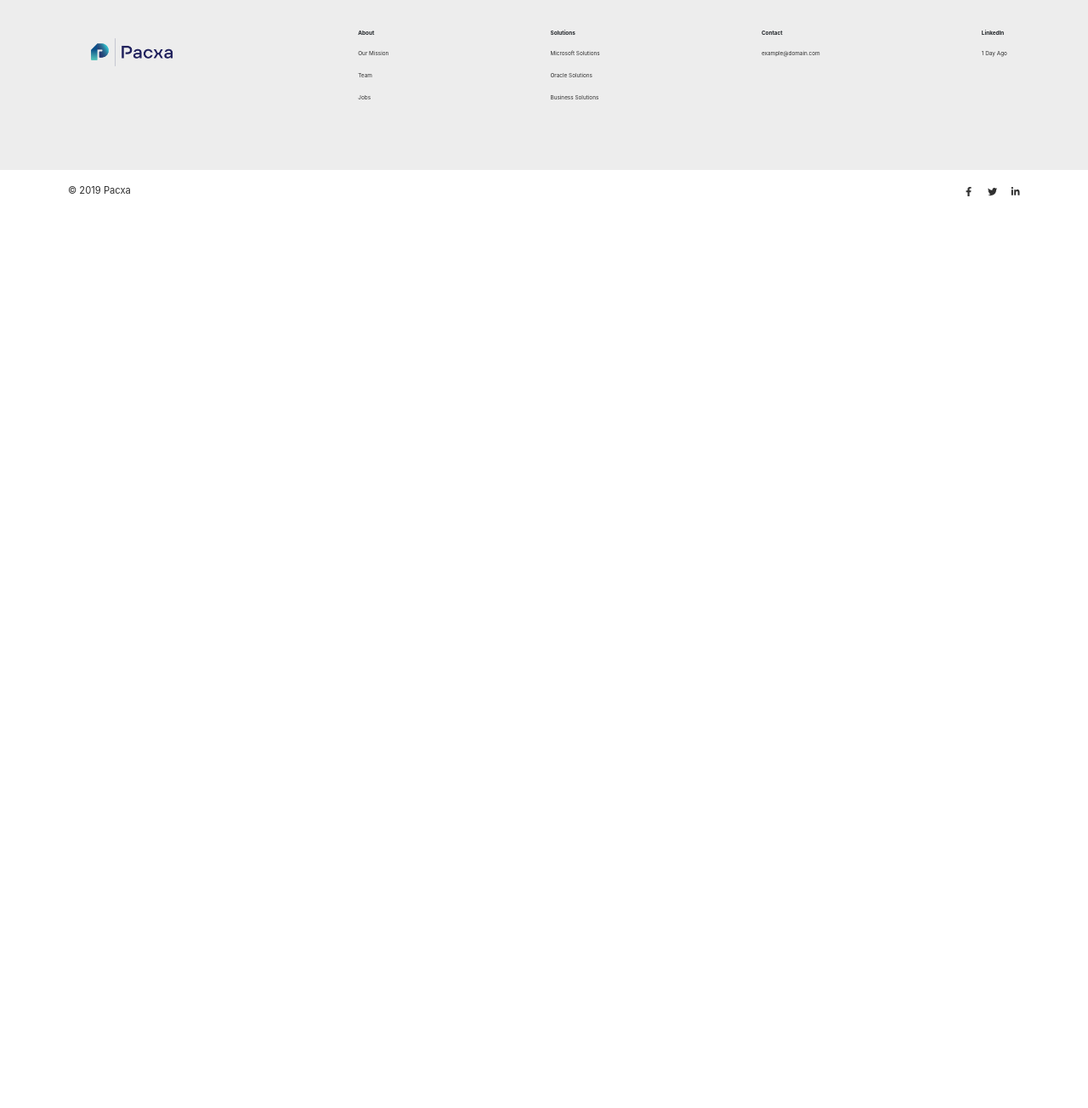
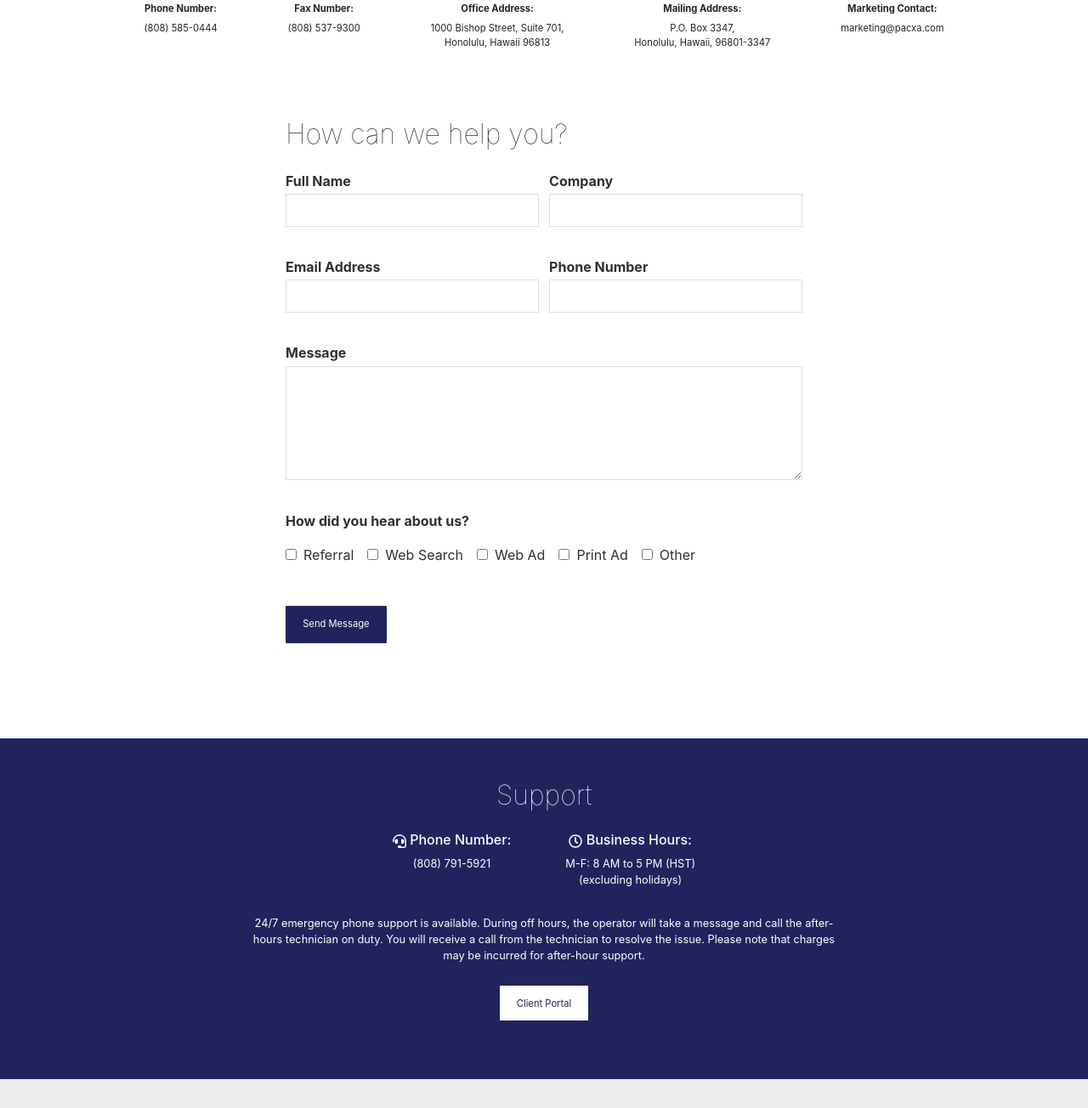
Before and after one commit to ekm383/pacxa, a Gatsby site: page /contact in a window 1280 px wide. Shown: the part 296-1600 px from the top of the page at 85% size. Before the commit the page ends 800 px from the top, so only its background shows below. Built offline with nearby package versions, Linux system fonts and the light colour scheme; Gatsby itself is replaced by a stand-in of ours.

Commit message:
Added Contact Form & Page

```diff
--- a/package.json
+++ b/package.json
@@ -6,6 +6,7 @@
   "author": "Kyle Mathews <mathews.kyle@gmail.com>",
   "dependencies": {
     "babel-plugin-styled-components": "^1.10.6",
+    "formik": "^2.0.3",
     "gatsby": "^2.17.6",
     "gatsby-background-image": "^0.8.18",
     "gatsby-image": "^2.2.30",
@@ -24,7 +25,8 @@
     "react-dom": "^16.11.0",
     "react-helmet": "^5.2.1",
     "react-icons": "^3.8.0",
-    "styled-components": "^4.4.1"
+    "styled-components": "^4.4.1",
+    "yup": "^0.27.0"
   },
   "devDependencies": {
     "prettier": "^1.18.2"
--- a/src/components/Card.js
+++ b/src/components/Card.js
@@ -16,6 +16,7 @@ const Card = ({ icon, title, description, link, linkText }) => {
 }
 
 const CardWrapper = styled.div`
+  width: 47%;
   border-radius: 2px;
   box-shadow: 0px 0px 10px #f1f1f1;
   padding: 1rem;
--- a/src/components/ContactForm.js
+++ b/src/components/ContactForm.js
@@ -1,5 +1,213 @@
 import React from "react"
+// import { Formik, Form, Field, ErrorMessage } from "formik"
+import styled from "styled-components"
+import Support from "../components/Support"
+import ContactInfo from "../components/ContactInfo"
 
-export const ContactForm = () => {
-  return <div></div>
+const ContactForm = () => {
+  return (
+    <FormWrapper>
+      <div className="formContainer">
+        <div>
+          <ContactInfo />
+        </div>
+        <form>
+          <fieldset>
+            <h2>How can we help you?</h2>
+            <div className="halfLabelContainer">
+              <label className="halflabel">
+                Full Name
+                <input type="text" />
+              </label>
+              <label className="halflabel">
+                Company
+                <input type="text" />
+              </label>
+            </div>
+            <div className="halfLabelContainer">
+              <label className="halflabel">
+                Email Address
+                <input type="email" />
+              </label>
+              <label className="halflabel">
+                Phone Number
+                <input type="tel" />
+              </label>
+            </div>
+            <div>
+              <label className="fulllabel">
+                Message
+                <textarea cols="30" rows="5"></textarea>
+              </label>
+            </div>
+            <div>
+              <label>How did you hear about us?</label>
+              <br />
+              <label className="checkLabel">
+                <input type="checkbox" name="awareness" value="Referral" />
+                Referral
+              </label>
+              <label className="checkLabel">
+                <input type="checkbox" name="awareness" value="Web Search" />
+                Web Search
+              </label>
+              <label className="checkLabel">
+                <input type="checkbox" name="awareness" value="Web Ad" />
+                Web Ad
+              </label>
+              <label className="checkLabel">
+                <input type="checkbox" name="awareness" value="Print Ad" />
+                Print Ad
+              </label>
+              <label className="checkLabel">
+                <input type="checkbox" name="awareness" value="Other" />
+                Other
+              </label>
+            </div>
+            <div>
+              <button className="button-dark" type="submit">
+                Send Message
+              </button>
+            </div>
+          </fieldset>
+        </form>
+      </div>
+      <div className="supportContainer">
+        <Support />
+      </div>
+    </FormWrapper>
+  )
 }
+
+const FormWrapper = styled.div`
+  display: flex;
+  flex-direction: column;
+  margin: 0rem auto;
+  .formContainer,
+  .contactContainer {
+    padding: 2rem;
+  }
+  .supportContainer {
+    display: flex;
+    background-color: var(--primaryColor);
+    padding: 1rem 4rem;
+  }
+  .formContainer {
+    h2 {
+      font-weight: lighter;
+    }
+    h6 {
+      font-size: 0.7rem;
+      font-weight: bold;
+    }
+  }
+  .button-dark {
+    font-size: 0.7rem;
+    color: var(--mainWhite);
+    background-color: var(--primaryColor);
+    padding: 0.8rem 1.2rem;
+    margin-top: 2rem;
+    border-radius: 1px;
+    border: 1px solid var(--primaryColor);
+    transition: ease 0.3s;
+    &:hover {
+      text-decoration: none;
+      background: none;
+      color: var(--primaryColor);
+      border-color: var(--primaryColor);
+    }
+  }
+  fieldset {
+    padding: 0em 1em 1em 1em;
+    width: 50vw;
+    margin: 1rem auto;
+  }
+  form {
+    margin: 4rem 0rem;
+  }
+  .halfLabelContainer {
+    display: flex;
+    justify-content: space-between;
+  }
+  .halflabel {
+    width: 49%;
+  }
+  .fulllabel {
+    width: 100%;
+  }
+  label {
+    font-weight: bold;
+    margin: 1em 0;
+    color: var(--mainGray);
+    textarea,
+    select,
+    input[type="text"],
+    input[type="email"],
+    input[type="search"],
+    input[type="tel"],
+    input[type="url"],
+    input[type="password"],
+    input[type="color"],
+    input[type="file"],
+    input[type="color"],
+    input[type="number"],
+    input[type="range"],
+    input[type="date"],
+    input[type="month"],
+    input[type="week"],
+    input[type="time"],
+    input[type="datetime"],
+    input[type="datetime-local"] {
+      display: block;
+      width: 100%;
+      padding: 0.4rem 0.2rem;
+    }
+  }
+  input[type="checkbox"] {
+    font-size: 0.7rem;
+    margin-right: 0.5rem;
+  }
+  .checkLabel {
+    font-weight: normal;
+    margin-top: 0rem;
+    margin-right: 1rem;
+  }
+
+  textarea,
+  select,
+  input[type="text"],
+  input[type="email"],
+  input[type="search"],
+  input[type="tel"],
+  input[type="url"],
+  input[type="password"],
+  input[type="color"],
+  input[type="file"],
+  input[type="color"],
+  input[type="number"],
+  input[type="range"],
+  input[type="date"],
+  input[type="month"],
+  input[type="week"],
+  input[type="time"],
+  input[type="datetime"],
+  input[type="datetime-local"] {
+    margin: 0.2em 0;
+    padding: 0.25em 0.4em;
+    border: 1px solid #ddd;
+    max-width: 100%;
+  }
+  input[type="search"] {
+    box-sizing: border-box;
+  }
+  input[type="file"] {
+    border-width: 0;
+    padding: 0;
+  }
+
+  input[type="image"] {
+    vertical-align: bottom;
+  }
+`
+
+export default ContactForm
--- /dev/null
+++ b/src/components/ContactInfo.js
@@ -0,0 +1,54 @@
+import React from "react"
+import styled from "styled-components"
+
+export const ContactInfo = () => {
+  return (
+    <InfoWrapper>
+      <div>
+        <h6>Phone Number:</h6>
+        <p>(808) 585-0444</p>
+      </div>
+      <div>
+        <h6>Fax Number:</h6>
+        <p>(808) 537-9300</p>
+      </div>
+      <div>
+        <h6>Office Address:</h6>
+        <p>
+          1000 Bishop Street, Suite 701,
+          <br />
+          Honolulu, Hawaii 96813
+        </p>
+      </div>
+      <div>
+        <h6>Mailing Address:</h6>
+        <p>
+          P.O. Box 3347,
+          <br />
+          Honolulu, Hawaii, 96801-3347
+        </p>
+      </div>
+      <div>
+        <h6>Marketing Contact:</h6>
+        <p>marketing@pacxa.com</p>
+      </div>
+    </InfoWrapper>
+  )
+}
+
+const InfoWrapper = styled.div`
+  display: flex;
+  flex-direction: row;
+  justify-content: space-around;
+  width: 80vw;
+  text-align: center;
+  margin: 0rem auto;
+  h6 {
+    font-weight: bold;
+  }
+  p {
+    font-size: 0.7rem;
+  }
+`
+
+export default ContactInfo
--- /dev/null
+++ b/src/components/Support.js
@@ -0,0 +1,78 @@
+import React from "react"
+import styled from "styled-components"
+import Button from "../components/Global/Button"
+import { FaHeadset, FaRegClock } from "react-icons/fa"
+
+const Support = () => {
+  return (
+    <SupportWrapper>
+      <h2>Support</h2>
+      <div className="supportContainer">
+        <div>
+          <h6>{<FaHeadset />} Phone Number:</h6>
+          <p>(808) 791-5921</p>
+        </div>
+        <div>
+          <h6>{<FaRegClock />} Business Hours:</h6>
+          <p>
+            M-F: 8 AM to 5 PM (HST) <br />
+            (excluding holidays)
+          </p>
+        </div>
+      </div>
+      <div>
+        <p>
+          24/7 emergency phone support is available. During off hours, the
+          operator will take a message and call the after-hours technician on
+          duty. You will receive a call from the technician to resolve the
+          issue. Please note that charges may be incurred for after-hour
+          support.
+        </p>
+      </div>
+      <div className="button">
+        <Button styleClass="button-light" text="Client Portal" link="/" />
+      </div>
+    </SupportWrapper>
+  )
+}
+
+const SupportWrapper = styled.div`
+  color: var(--mainWhite);
+  text-align: center;
+  width: 60vw;
+  margin: 0rem auto;
+  padding: 2rem 2rem 4rem 2rem;
+  h2 {
+    font-weight: lighter;
+  }
+  p {
+    font-size: 0.8rem;
+  }
+  .supportContainer {
+    display: flex;
+    justify-content: center;
+    div {
+      margin: 0rem 2rem;
+    }
+  }
+  .button {
+    margin-top: 2rem;
+  }
+  .button-light {
+    font-size: 0.7rem;
+    color: var(--primaryColor);
+    background-color: var(--mainWhite);
+    padding: 0.8rem 1.2rem;
+    border-radius: 1px;
+    border: 1px solid var(--mainWhite);
+    transition: ease 0.3s;
+    &:hover {
+      text-decoration: none;
+      background: none;
+      color: var(--mainWhite);
+      border-color: (--mainWhite);
+    }
+  }
+`
+
+export default Support
--- a/src/pages/about.js
+++ b/src/pages/about.js
@@ -1,4 +1,5 @@
 import React from "react"
+import { graphql } from "gatsby"
 import Layout from "../components/layout"
 import Overview from "../components/About/Overview"
 import Hero from "../components/Global/Hero"
--- a/src/pages/contact.js
+++ b/src/pages/contact.js
@@ -1,6 +1,8 @@
 import React from "react"
 import Layout from "../components/layout"
 import Hero from "../components/Global/Hero"
+import { graphql } from "gatsby"
+import ContactForm from "../components/ContactForm"
 
 const contact = ({ data }) => {
   return (
@@ -10,6 +12,7 @@ const contact = ({ data }) => {
         styleClass="hero"
         title="Contact Us"
       />
+      <ContactForm />
     </Layout>
   )
 }
--- a/src/pages/solutions.js
+++ b/src/pages/solutions.js
@@ -1,4 +1,5 @@
 import React from "react"
+import { graphql } from "gatsby"
 import Layout from "../components/layout"
 import Hero from "../components/Global/Hero"
 import Solutions from "../components/Solutions"
```
Also changed, not shown: 1 other file.
